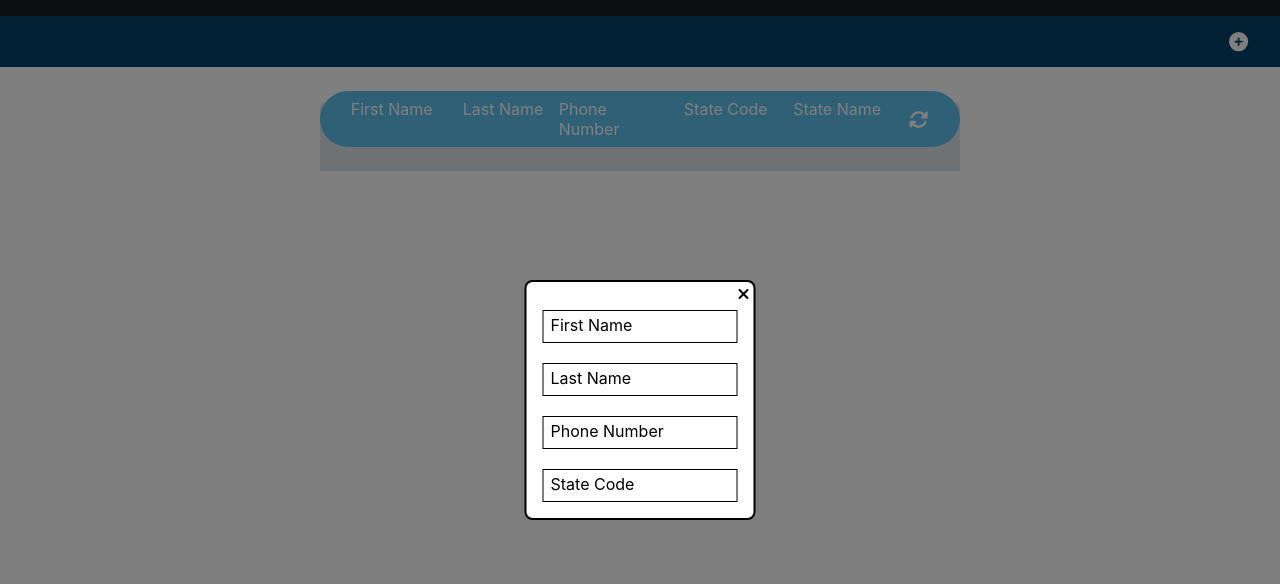
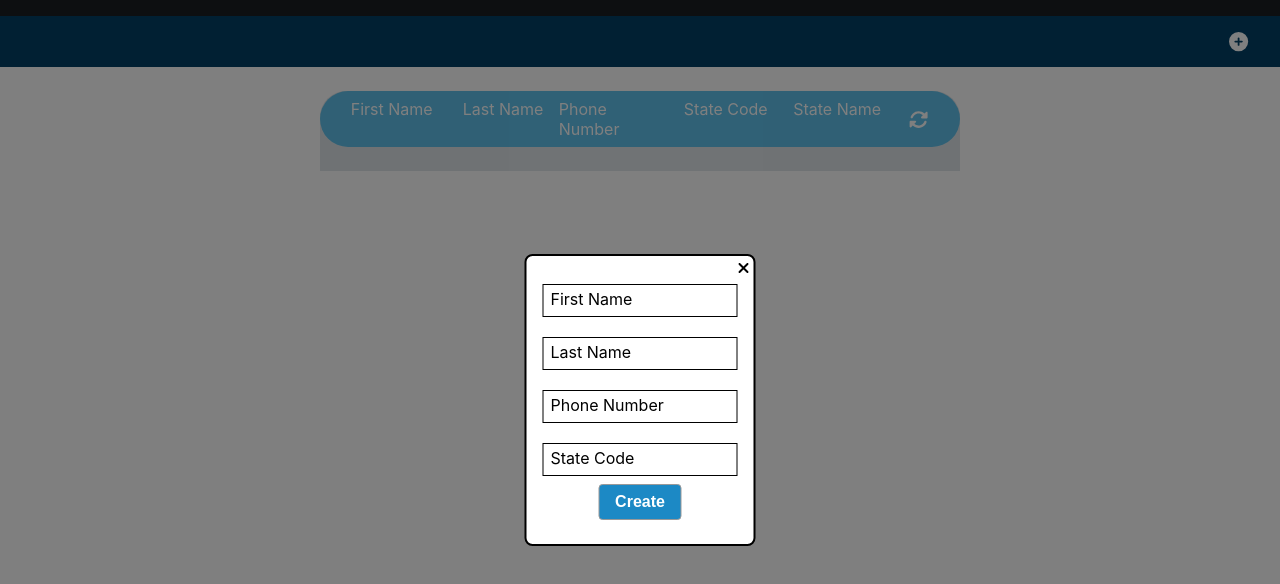
Before and after one commit to Lowe-Man/Ferguson-Frontend, a React (Create React App) app: page / in a window 1280 px wide. Both pictures are taken after a click on the icon 1238 px from the left and 41 px from the top of the page. Shown: the top 584 px of the page. Built offline with nearby package versions, Linux system fonts and the light colour scheme; no server answers.

Commit message:
feat: Take Form Data and POST it to API

```diff
--- a/src/App.tsx
+++ b/src/App.tsx
@@ -5,12 +5,13 @@ import ListHeader from "./components/ListHeader";
 import ListContainer from "./components/ListContainer";
 import ListBody from "./components/ListBody";
 import ListRow from "./components/ListRow";
-import {getStudents} from "./services/student";
+import {createStudent, getStudents} from "./services/student";
 import {FontAwesomeIcon} from "@fortawesome/react-fontawesome";
 import {faSpinner} from "@fortawesome/free-solid-svg-icons";
 import Modal from "./components/Modal";
 import Form from "./components/Form";
 import FormInput from "./components/FormInput";
+import Button from "./components/Button";
 
 
 function App() {
@@ -43,7 +44,22 @@ function App() {
         <div className="App">
             <Header onClick={() => setIsOpen(!isOpen)}/>
             <Modal isOpen={isOpen} onClose={() => setIsOpen(false)} className="Modal-Container">
-                <Form>
+                <Form onSubmit={(e: any) => {
+                    e.preventDefault();
+                    const data = new FormData(e.target);
+                    const student = {
+                        FirstName: data.get('firstName'),
+                        LastName: data.get('lastName'),
+                        PhoneNumber: parseInt(data.get('phoneNumber') as string, 10),
+                        StateCode: data.get('stateCode'),
+                    }
+                    createStudent(student).then((res) => {
+                        getData();
+                        setIsOpen(false);
+                    }).catch((err) => {
+                        console.log(err);
+                    })
+                }}>
                     <FormInput id="firstName" label="First Name" type="text" onBlur={toggleLabel}
                                onFocus={toggleLabel}/>
                     <FormInput id="lastName" label="Last Name" type="text" onBlur={toggleLabel} onFocus={toggleLabel}/>
@@ -51,6 +67,7 @@ function App() {
                                onFocus={toggleLabel}/>
                     <FormInput id="stateCode" label="State Code" type="text" onBlur={toggleLabel}
                                onFocus={toggleLabel}/>
+                    <Button type="submit">Create</Button>
                 </Form>
             </Modal>
             <div className="Body-Container">
--- /dev/null
+++ b/src/components/Button.css
@@ -0,0 +1,22 @@
+.Button {
+  display: inline-block;
+  padding: 0.5em 1em;
+  text-decoration: none;
+  background-color: #eee;
+  border-radius: 0.25em;
+  border: 1px solid #999;
+  color: #333;
+  font-family: sans-serif;
+  font-size: 1em;
+  font-weight: bold;
+  margin: 0.5em 1em;
+  text-align: center;
+  cursor: pointer;
+}
+
+.Button-Submit {
+  background-color: #1C89C5;
+  color: white;
+}
+
+/*# sourceMappingURL=Button.css.map */
--- /dev/null
+++ b/src/components/Button.scss
@@ -0,0 +1,20 @@
+.Button {
+    display: inline-block;
+    padding: 0.5em 1em;
+    text-decoration: none;
+    background-color: #eee;
+    border-radius: 0.25em;
+    border: 1px solid #999;
+    color: #333;
+    font-family: sans-serif;
+    font-size: 1em;
+    font-weight: bold;
+    margin: 0.5em 1em;
+    text-align: center;
+    cursor: pointer;
+}
+
+.Button-Submit {
+    background-color: #1C89C5;
+    color: white;
+}
--- /dev/null
+++ b/src/components/Button.tsx
@@ -0,0 +1,17 @@
+import './Button.scss';
+function Button(props: any) {
+    if (props.type === 'submit') {
+        return (
+            <button className="Button Button-Submit" type="submit">
+                {props.children}
+            </button>
+        );
+    } else {
+        return (
+            <button className="Button" type="button">
+                {props.children}
+            </button>
+        );
+    }
+}
+export default Button;
--- a/src/components/FormInput.tsx
+++ b/src/components/FormInput.tsx
@@ -4,7 +4,7 @@ function FormInput(props: any) {
     return (
         <div className="Form-Input" onBlur={props.onBlur} onFocus={props.onFocus}>
             <label htmlFor={props.id}>{props.label}</label>
-            <input type={props.type} id={props.id} />
+            <input type={props.type} id={props.id} name={props.id} />
         </div>
     );
 }
--- a/src/components/ListContainer.css
+++ b/src/components/ListContainer.css
@@ -9,8 +9,8 @@
   padding-bottom: 1.5rem;
   box-sizing: border-box;
   background-color: #E0E6EA;
-  border-top-left-radius: 20%;
-  border-top-right-radius: 20%;
+  border-top-left-radius: 26px;
+  border-top-right-radius: 26px;
 }
 
 /*# sourceMappingURL=ListContainer.css.map */
--- a/src/components/ListContainer.scss
+++ b/src/components/ListContainer.scss
@@ -9,6 +9,6 @@
   padding-bottom: 1.5rem;
   box-sizing: border-box;
   background-color: #E0E6EA;
-  border-top-left-radius: 20%;
-  border-top-right-radius: 20%;
+  border-top-left-radius: 26px;
+  border-top-right-radius: 26px;
 }
```
Also changed, not shown: 1 other file (tests, documents, lock files or other folders).
